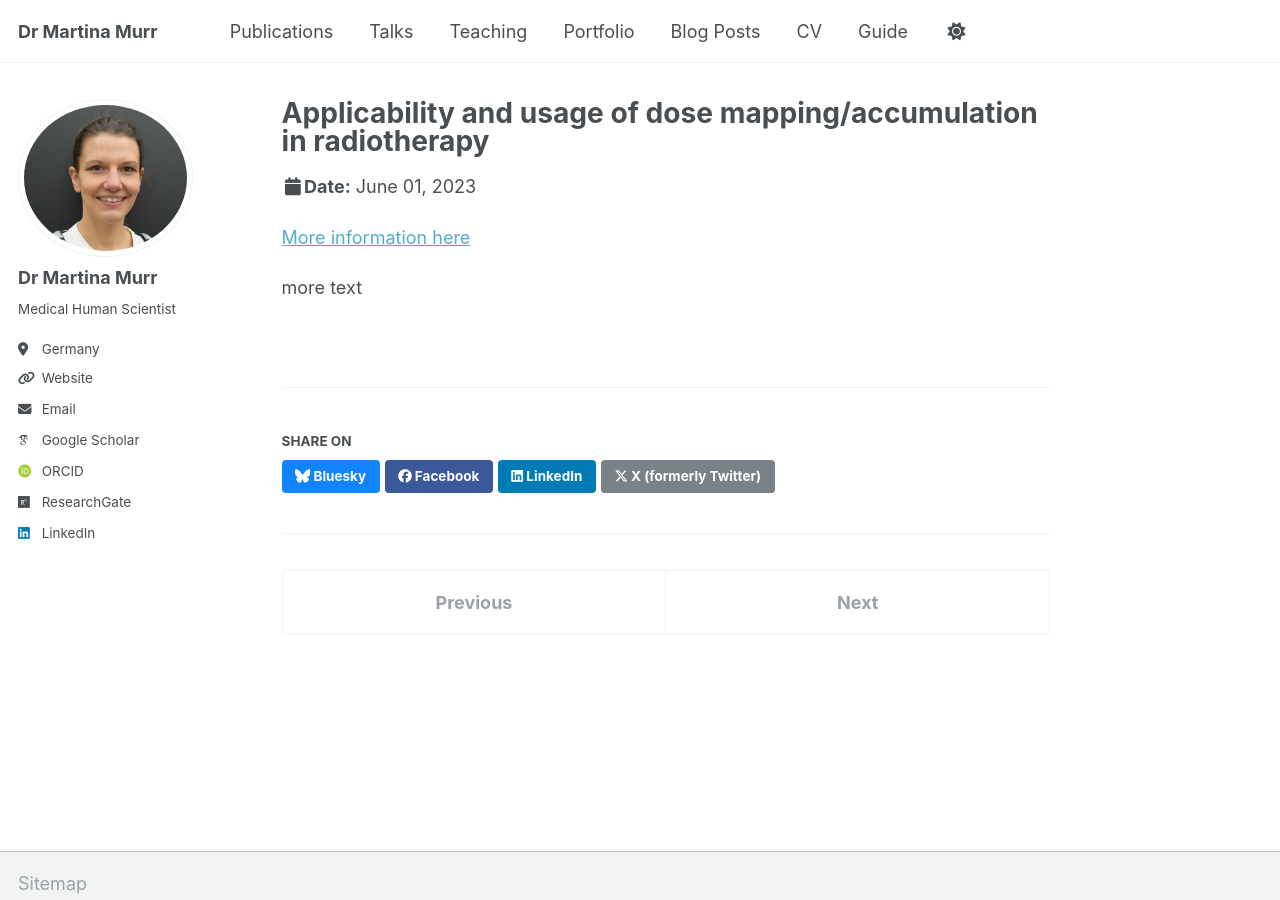
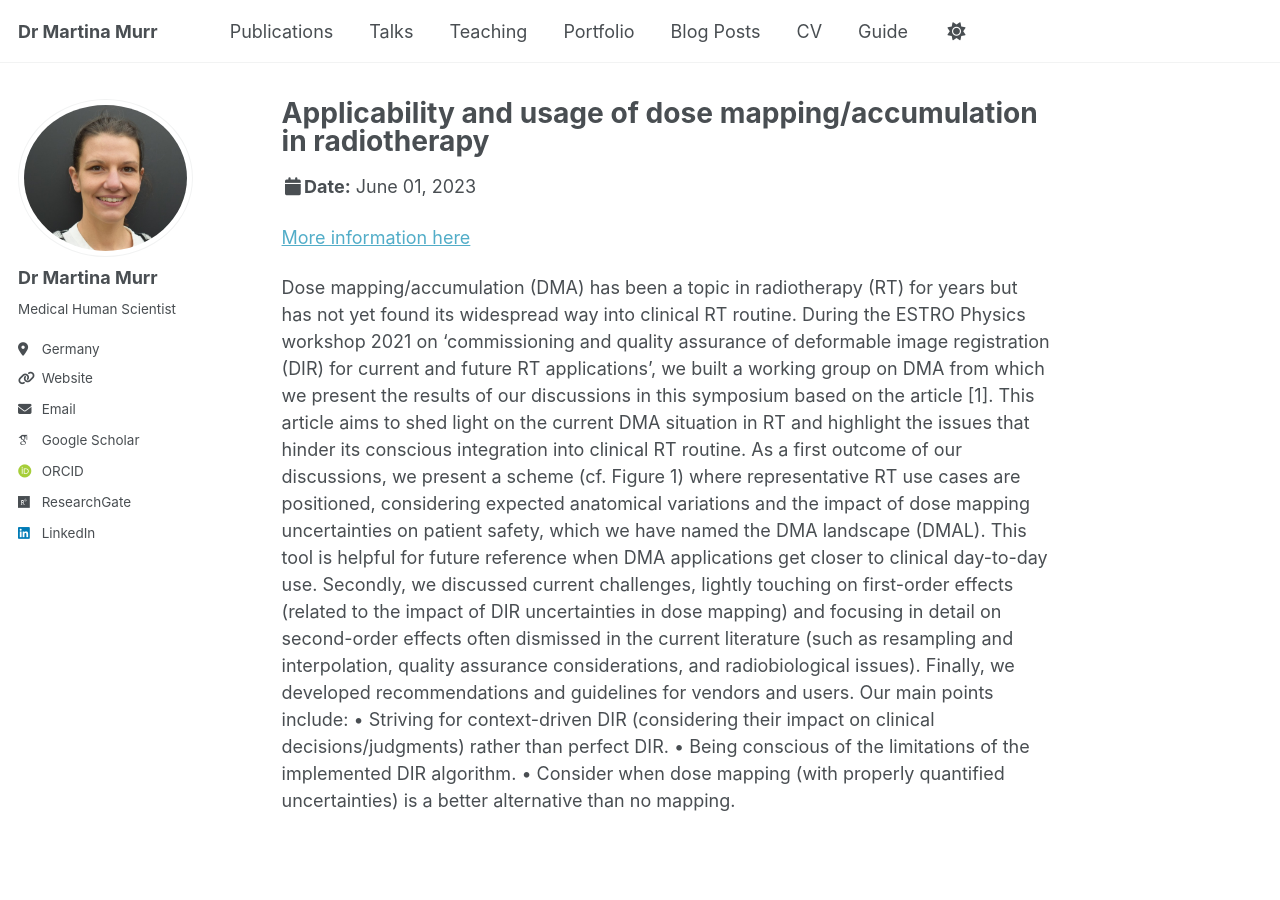
Before and after one commit to martinamurr/academicpages_V2, a Jekyll site: the page built from _talks/2023-06-01-talk-Talk-4.md, in a window 1280 px wide and 900 px high. Built offline with Jekyll 4.4.1, drawn with Linux system fonts in a browser that asks for light colours; some web fonts are replaced; a script that is not in the unit is left out.

Commit message:
Update 2023-06-01-talk-Talk-4.md

```diff
--- a/_talks/2023-06-01-talk-Talk-4.md
+++ b/_talks/2023-06-01-talk-Talk-4.md
@@ -10,4 +10,10 @@ location: "Australasian, Online"
 ---
 [More information here](https://www.sciencedirect.com/science/article/pii/S0167814023000658)
 
-more text
+Dose mapping/accumulation (DMA) has been a topic in radiotherapy (RT) for years but has not yet found its widespread way into clinical RT routine. During the ESTRO Physics workshop 2021 on 'commissioning and quality assurance of deformable image registration (DIR) for current and future RT applications', we built a working group on DMA from which we present the results of our discussions in this symposium based on the article [1]. This article aims to shed light on the current DMA situation in RT and highlight the issues that hinder its conscious integration into clinical RT routine.
+As a first outcome of our discussions, we present a scheme (cf. Figure 1) where representative RT use cases are positioned, considering expected anatomical variations and the impact of dose mapping uncertainties on patient safety, which we have named the DMA landscape (DMAL). This tool is helpful for future reference when DMA applications get closer to clinical day-to-day use.
+Secondly, we discussed current challenges, lightly touching on first-order effects (related to the impact of DIR uncertainties in dose mapping) and focusing in detail on second-order effects often dismissed in the current literature (such as resampling and interpolation, quality assurance considerations, and radiobiological issues).
+Finally, we developed recommendations and guidelines for vendors and users. Our main points include:
+• Striving for context-driven DIR (considering their impact on clinical decisions/judgments) rather than perfect DIR.
+• Being conscious of the limitations of the implemented DIR algorithm.
+• Consider when dose mapping (with properly quantified uncertainties) is a better alternative than no mapping.
```
